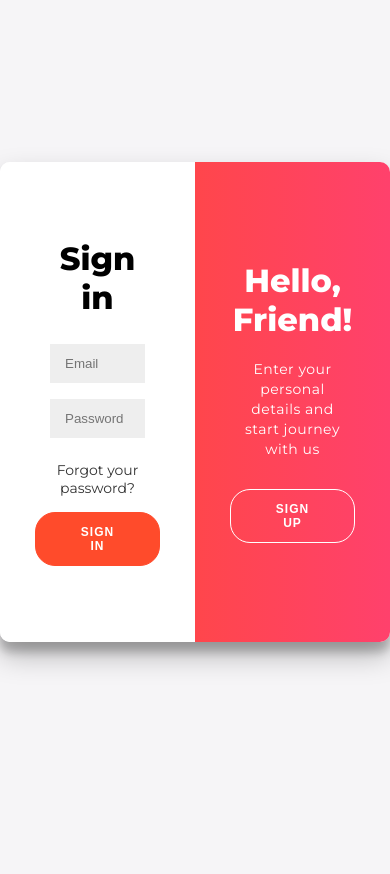
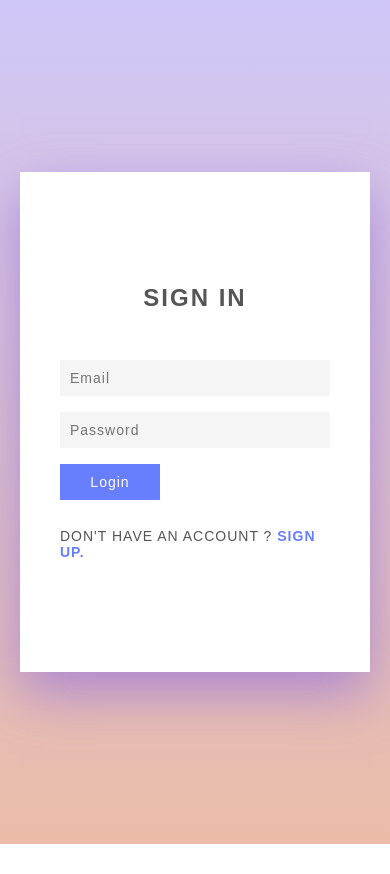
Before and after one commit to CodeWithMayank-Py/test-chat-share, a Flask app: page /register in a window 390 px wide. After the commit the page ends 844 px from the top, so only its background shows below. Run offline with Flask 3, Linux system fonts and the light colour scheme.

Commit message:
Adding Responsive to Registration Page

```diff
--- a/static/css/registration.css
+++ b/static/css/registration.css
@@ -1,212 +1,188 @@
-
-@import url('https://fonts.googleapis.com/css?family=Montserrat:400,800');
+@import url('https://fonts.googleapis.com/css?family=Poppins:100,200,300,400,500,600,700,800,900&display=swap');
 
 * {
-	box-sizing: border-box;
+  margin: 0;
+  padding: 0;
+  box-sizing: border-box;
+  font-family: 'Montserrat', sans-serif;
 }
 
-body {
-	background: #f6f5f7;
-	display: flex;
-	justify-content: center;
-	align-items: center;
-	flex-direction: column;
-	font-family: 'Montserrat', sans-serif;
-	height: 100vh;
-	margin: -20px 0 50px;
+section {
+  position: relative;
+  min-height: 100vh;
+  background-image: linear-gradient(to top, #ebbba7 0%, #cfc7f8 100%);
+  display: flex;
+  justify-content: center;
+  align-items: center;
+  padding: 20px;
 }
 
-h1 {
-	font-weight: bold;
-	margin: 0;
+section .container {
+  position: relative;
+  width: 800px;
+  height: 500px;
+  background: #fff;
+  box-shadow: 0 20px 50px rgba(147, 112, 219, 0.7);
+  overflow: hidden;
 }
 
-h2 {
-	text-align: center;
+section .container .user {
+  position: absolute;
+  top: 0;
+  left: 0;
+  width: 100%;
+  height: 100%;
+  display: flex;
 }
 
-p {
-	font-size: 14px;
-	font-weight: 100;
-	line-height: 20px;
-	letter-spacing: 0.5px;
-	margin: 20px 0 30px;
+section .container .user .imgBx {
+  position: relative;
+  width: 50%;
+  height: 100%;
+  background: rgb(238, 238, 238);
+  transition: 0.5s;
 }
 
-span {
-	font-size: 12px;
+section .container .user .imgBx img {
+  position: absolute;
+  top: 0;
+  left: 0;
+  width: 100%;
+  height: 100%;
+  object-fit: cover;
 }
 
-a {
-	color: #333;
-	font-size: 14px;
-	text-decoration: none;
-	margin: 15px 0;
+section .container .user .formBx {
+  position: relative;
+  width: 50%;
+  height: 100%;
+  background: #fff;
+  display: flex;
+  justify-content: center;
+  align-items: center;
+  padding: 40px;
+  transition: 0.5s;
 }
 
-button {
-	border-radius: 20px;
-	border: 1px solid #FF4B2B;
-	background-color: #FF4B2B;
-	color: #FFFFFF;
-	font-size: 12px;
-	font-weight: bold;
-	padding: 12px 45px;
-	letter-spacing: 1px;
-	text-transform: uppercase;
-	transition: transform 80ms ease-in;
+section .container .user .formBx form h2 {
+  font-size: 24px;
+  font-weight: 600;
+  text-transform: uppercase;
+  letter-spacing: 2px;
+  text-align: center;
+  width: 100%;
+  margin-bottom: 40px;
+  color: #555;
 }
 
-button:active {
-	transform: scale(0.95);
+section .container .user .formBx form input {
+  position: relative;
+  width: 100%;
+  padding: 10px;
+  background: #f5f5f5;
+  color: #333;
+  border: none;
+  outline: none;
+  box-shadow: none;
+  margin: 8px 0;
+  font-size: 14px;
+  letter-spacing: 1px;
+  font-weight: 300;
 }
 
-button:focus {
-	outline: none;
+section .container .user .formBx form input[type='submit'] {
+  max-width: 100px;
+  background: #677eff;
+  color: #fff;
+  cursor: pointer;
+  font-size: 14px;
+  font-weight: 500;
+  letter-spacing: 1px;
+  transition: 0.5s;
 }
 
-button.ghost {
-	background-color: transparent;
-	border-color: #FFFFFF;
+section .container .user .formBx form .signup {
+  position: relative;
+  margin-top: 20px;
+  font-size: 14px;
+  letter-spacing: 1px;
+  color: #555;
+  text-transform: uppercase;
+  font-weight: 300;
 }
 
-form {
-	background-color: #FFFFFF;
-	display: flex;
-	align-items: center;
-	justify-content: center;
-	flex-direction: column;
-	padding: 0 50px;
-	height: 100%;
-	text-align: center;
+section .container .user .formBx form .signup a {
+  font-weight: 600;
+  text-decoration: none;
+  color: #677eff;
 }
 
-input {
-	background-color: #eee;
-	border: none;
-	padding: 12px 15px;
-	margin: 8px 0;
-	width: 100%;
+section .container .signupBx {
+  pointer-events: none;
 }
 
-.container {
-	background-color: #fff;
-	border-radius: 10px;
-  	box-shadow: 0 14px 28px rgba(0,0,0,0.25),
-			0 10px 10px rgba(0,0,0,0.22);
-	position: relative;
-	overflow: hidden;
-	width: 768px;
-	max-width: 100%;
-	min-height: 480px;
+section .container.active .signupBx {
+  pointer-events: initial;
 }
 
-.form-container {
-	position: absolute;
-	top: 0;
-	height: 100%;
-	transition: all 0.6s ease-in-out;
+section .container .signupBx .formBx {
+  left: 100%;
 }
 
-.sign-in-container {
-	left: 0;
-	width: 50%;
-	z-index: 2;
+section .container.active .signupBx .formBx {
+  left: 0;
 }
 
-.container.right-panel-active .sign-in-container {
-	transform: translateX(100%);
+section .container .signupBx .imgBx {
+  left: -100%;
 }
 
-.sign-up-container {
-	left: 0;
-	width: 50%;
-	opacity: 0;
-	z-index: 1;
+section .container.active .signupBx .imgBx {
+  left: 0%;
 }
 
-.container.right-panel-active .sign-up-container {
-	transform: translateX(100%);
-	opacity: 1;
-	z-index: 5;
-	animation: show 0.6s;
+section .container .signinBx .formBx {
+  left: 0%;
 }
 
-@keyframes show {
-	0%, 49.99% {
-		opacity: 0;
-		z-index: 1;
-	}
-
-	50%, 100% {
-		opacity: 1;
-		z-index: 5;
-	}
+section .container.active .signinBx .formBx {
+  left: 100%;
 }
 
-.overlay-container {
-	position: absolute;
-	top: 0;
-	left: 50%;
-	width: 50%;
-	height: 100%;
-	overflow: hidden;
-	transition: transform 0.6s ease-in-out;
-	z-index: 100;
+section .container .signinBx .imgBx {
+  left: 0%;
 }
 
-.container.right-panel-active .overlay-container{
-	transform: translateX(-100%);
+section .container.active .signinBx .imgBx {
+  left: -100%;
 }
 
-.overlay {
-	background: #FF416C;
-	background: -webkit-linear-gradient(to right, #FF4B2B, #FF416C);
-	background: linear-gradient(to right, #FF4B2B, #FF416C);
-	background-repeat: no-repeat;
-	background-size: cover;
-	background-position: 0 0;
-	color: #FFFFFF;
-	position: relative;
-	left: -100%;
-	height: 100%;
-	width: 200%;
-  	transform: translateX(0);
-	transition: transform 0.6s ease-in-out;
+.password-container {
+  position: relative;
 }
 
-.container.right-panel-active .overlay {
-  	transform: translateX(50%);
+.password-container input[type="password"] {
+  padding-right: 30px; /* Add space for the icon */
 }
 
-.overlay-panel {
-	position: absolute;
-	display: flex;
-	align-items: center;
-	justify-content: center;
-	flex-direction: column;
-	padding: 0 40px;
-	text-align: center;
-	top: 0;
-	height: 100%;
-	width: 50%;
-	transform: translateX(0);
-	transition: transform 0.6s ease-in-out;
+.password-container .toggle-password {
+  position: absolute;
+  top: 50%;
+  right: 10px;
+  transform: translateY(-50%);
+  cursor: pointer;
 }
 
-.overlay-left {
-	transform: translateX(-20%);
+@media (max-width: 991px) {
+  section .container {
+    max-width: 400px;
+  }
+
+  section .container .imgBx {
+    display: none;
+  }
+
+  section .container .user .formBx {
+    width: 100%;
+  }
 }
-
-.container.right-panel-active .overlay-left {
-	transform: translateX(0);
-}
-
-.overlay-right {
-	right: 0;
-	transform: translateX(0);
-}
-
-.container.right-panel-active .overlay-right {
-	transform: translateX(20%);
-}
--- a/templates/registration.html
+++ b/templates/registration.html
@@ -3,49 +3,100 @@
 <head>
   <meta charset="UTF-8">
   <meta name="viewport" content="width=device-width, initial-scale=1.0">
-  <title>User Registration</title>
-  <link rel="icon" href="/static/images/favicon.ico" type="image/x-icon">
+  <title>Login and Registration Form</title>
   <link rel="stylesheet" href="/static/css/registration.css">
-  <link rel="stylesheet" href="https://cdnjs.cloudflare.com/ajax/libs/font-awesome/5.15.4/css/all.min.css">
 </head>
 <body>
-  <div class="container" id="container">
-    <div class="form-container sign-up-container">
-      <form action="/signup" method="post">
-        <h1>Create Account</h1>
-        <br>
-        <input type="text" name="name" placeholder="Name" />
-        <input type="email" name="email" placeholder="Email" />
-        <input type="password" name="password" placeholder="Password" />
-        <button type="submit">Sign Up</button>
-      </form>
-    </div>
-    <div class="form-container sign-in-container">
-      <form action="/signin" method="post">
-        <h1>Sign in</h1>
-        <br>
-        <input type="email" name="email" placeholder="Email" />
-        <input type="password" name="password" placeholder="Password" />
-        <a href="#">Forgot your password?</a>
-        <button type="submit">Sign In</button>
-      </form>
-    </div>
-    <div class="overlay-container">
-      <div class="overlay">
-        <div class="overlay-panel overlay-left">
-          <h1>Welcome Back!</h1>
-          <p>To keep connected with us please login with your personal info</p>
-          <button class="ghost" id="signIn">Sign In</button>
-        </div>
-        <div class="overlay-panel overlay-right">
-          <h1>Hello, Friend!</h1>
-          <p>Enter your personal details and start journey with us</p>
-          <button class="ghost" id="signUp">Sign Up</button>
+  <section>
+    <div class="container">
+      <div class="user signinBx">
+        <div class="imgBx"><img src="signin.jpeg" alt="Sign In Image" /></div>
+        <div class="formBx">
+          <form action="/signin" method="post">
+            <h2>Sign In</h2>
+            <input type="email" name="email" placeholder="Email" required />
+            <input type="password" name="password" placeholder="Password" required />
+            <input type="submit" value="Login" />
+            <p class="signup">
+              Don't have an account ?
+              <a href="#" onclick="toggleForm();">Sign Up.</a>
+            </p>
+          </form>
         </div>
       </div>
+      <div class="user signupBx">
+        <div class="formBx">
+          <form action="/signup" method="post">
+            <h2>Create an account</h2>
+            <input type="text" name="name" placeholder="Name" required />
+            <input type="email" name="email" placeholder="Email Address" required />
+            <div class="password-container">
+              <input type="password" name="password" id="password" placeholder="Create Password" required />
+              <span class="toggle-password" onclick="togglePasswordVisibility('password')">🔒</span>
+            </div>
+            <input type="password" name="confirm_password" id="confirm_password" placeholder="Confirm Password" required />
+            <p id="passwordError" style="color: red; display: none;">Passwords do not match!</p>
+            <input type="submit" value="Sign Up" />
+            <p class="signup">
+              Already have an account ?
+              <a href="#" onclick="toggleForm();">Sign in.</a>
+            </p>
+          </form>
+        </div>
+        <div class="imgBx"><img src="signup.jpeg" alt="Sign Up Image" /></div>
+      </div>
     </div>
-  </div>
+  </section>
 
-  <script src="/static/js/registration.js"></script>
+  <script>
+    const toggleForm = () => {
+      const container = document.querySelector('.container');
+      container.classList.toggle('active');
+    };
+
+    // Function to validate password
+  const validatePassword = () => {
+    const password = document.getElementById('password').value;
+    const confirm_password = document.getElementById('confirm_password').value;
+    const passwordError = document.getElementById('passwordError');
+
+    if (password !== confirm_password) {
+      passwordError.style.display = 'block'; // Show error message
+      return false; // Prevent form submission
+    } else {
+      passwordError.style.display = 'none'; // Hide error message
+      return true; // Proceed with form submission
+    }
+  };
+
+  // Function to check password instantly when user types in confirm password field
+  const checkPasswordInstantly = () => {
+    const password = document.getElementById('password').value;
+    const confirm_password = document.getElementById('confirm_password').value;
+    const passwordError = document.getElementById('passwordError');
+
+    if (password !== confirm_password) {
+      passwordError.style.display = 'block'; // Show error message
+    } else {
+      passwordError.style.display = 'none'; // Hide error message
+    }
+  };
+
+  // Add event listener to confirm password input field
+  document.getElementById('confirm_password').addEventListener('input', checkPasswordInstantly);
+
+  const togglePasswordVisibility = (inputId) => {
+    const passwordInput = document.getElementById(inputId);
+    const eyeIcon = document.querySelector(`span.toggle-password[onclick="togglePasswordVisibility('${inputId}')"]`);
+
+    if (passwordInput.type === "password") {
+      passwordInput.type = "text";
+      eyeIcon.textContent = "👁️";
+    } else {
+      passwordInput.type = "password";
+      eyeIcon.textContent = "🔒";
+    }
+  };
+  </script>
 </body>
 </html>
```
Also changed, not shown: static/js/registration.js (+52 -10 lines).
